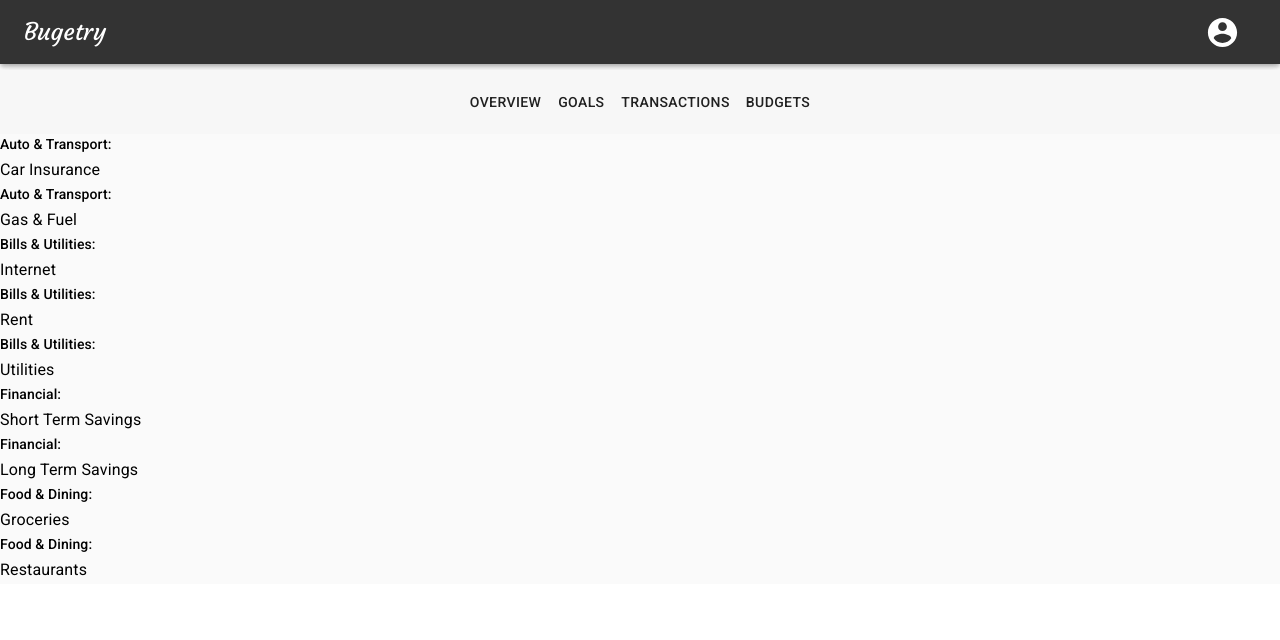
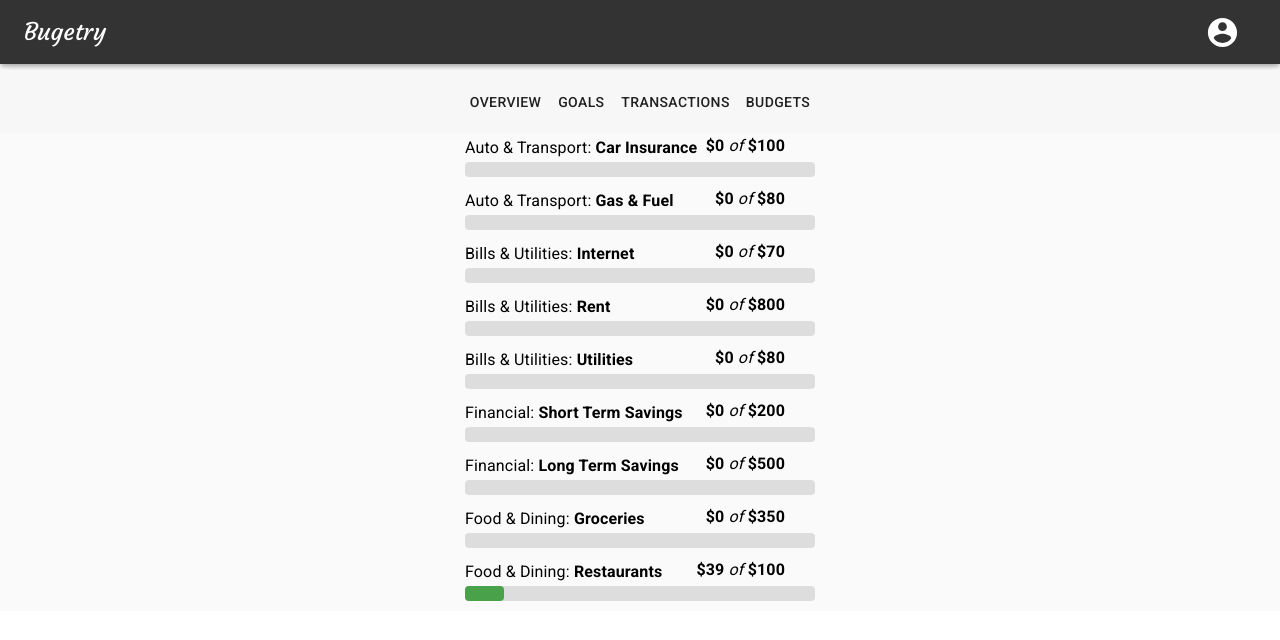
Before and after one commit to jrmeyers92/react-budget, a React (Create React App) app: page /budget in a window 1280 px wide. Shown: the top 640 px of the page. Built offline with nearby package versions, Linux system fonts and the light colour scheme.

Commit message:
got basic green progress bar working

```diff
--- a/src/State/ExpenseContext.js
+++ b/src/State/ExpenseContext.js
@@ -8,46 +8,55 @@ export const ExpenseProvider = ({ children }) => {
 			name: "Car Insurance",
 			Catagory: "Auto & Transport",
 			dollars: 100,
+			spent: 0,
 		},
 		{
 			name: "Gas & Fuel",
 			Catagory: "Auto & Transport",
 			dollars: 80,
+			spent: 0,
 		},
 		{
 			name: "Internet",
 			Catagory: "Bills & Utilities",
 			dollars: 70,
+			spent: 0,
 		},
 		{
 			name: "Rent",
 			Catagory: "Bills & Utilities",
 			dollars: 800,
+			spent: 0,
 		},
 		{
 			name: "Utilities",
 			Catagory: "Bills & Utilities",
 			dollars: 80,
+			spent: 0,
 		},
 		{
 			name: "Short Term Savings",
 			Catagory: "Financial",
 			dollars: 200,
+			spent: 0,
 		},
 		{
 			name: "Long Term Savings",
 			Catagory: "Financial",
 			dollars: 500,
+			spent: 0,
 		},
 		{
 			name: "Groceries",
 			Catagory: "Food & Dining",
 			dollars: 350,
+			spent: 0,
 		},
 		{
 			name: "Restaurants",
 			Catagory: "Food & Dining",
 			dollars: 100,
+			spent: 39,
 		},
 	]);
 	return (
--- a/src/pages/Budget/Budget.js
+++ b/src/pages/Budget/Budget.js
@@ -1,18 +1,32 @@
-import { Typography } from "@material-ui/core";
+import { Typography, Grid } from "@material-ui/core";
 import React, { useContext } from "react";
 import { ExpenseContext } from "../../State/ExpenseContext";
 import { makeStyles } from "@material-ui/core/styles";
+import ProgressBar from "./Components/ProgressBar";
 
-const useStyles = makeStyles((theme) => ({
-	App: {
-		expense: {
-			display: "flex",
-			flexDirection: "row",
-			marginLeft: 100,
-		},
-		name: {
-			display: "inline-block",
-		},
+const useStyles = makeStyles(() => ({
+	budgetDiv: {
+		height: "100%",
+		width: "100vw",
+		display: "flex",
+		justifyContent: "center",
+		alignItems: "center",
+		flexDirection: "column",
+	},
+	expense: {
+		display: "flex",
+		flexDirection: "column",
+		marginBottom: 10,
+	},
+	expenseText: {
+		width: "25vw",
+		display: "flex",
+		flexDirection: "row",
+		justifyContent: "space-between",
+	},
+	catagory: {
+		color: "#444",
+		marginRight: 20,
 	},
 }));
 
@@ -20,17 +34,30 @@ const Budget = () => {
 	const classes = useStyles();
 	const expenses = useContext(ExpenseContext);
 	const expense = expenses.map((expense) => {
+		const percent = (expense.spent / expense.dollars) * 100;
 		return (
-			<div className={classes.expense}>
-				<Typography variant='subtitle2' className={classes.name}>
-					{expense.Catagory}:
-				</Typography>
-				<Typography variant='subtitle1'>{expense.name}</Typography>
+			<div className={classes.expense} key={expense.name}>
+				<div className={classes.expenseText}>
+					<Typography variant='subtitle1'>
+						{expense.Catagory}: <strong>{expense.name}</strong>
+					</Typography>
+					<Typography>
+						<strong>${expense.spent}</strong> <em>of</em>{" "}
+						<strong>${expense.dollars}</strong>
+					</Typography>
+				</div>
+				<ProgressBar percent={percent} />
 			</div>
 		);
 	});
 
-	return <div>{expense}</div>;
+	return (
+		<div className={classes.budgetDiv}>
+			<Grid xs={10} md={8}>
+				{expense}
+			</Grid>
+		</div>
+	);
 };
 
 export default Budget;
--- a/src/pages/Budget/Components/ProgressBar.css
+++ b/src/pages/Budget/Components/ProgressBar.css
@@ -10,7 +10,6 @@
 	position: relative;
 	z-index: 3;
 	height: 15px;
-	width: 90px;
 	margin-top: -15px;
 	border-radius: 4px;
 }
--- a/src/pages/Budget/Components/ProgressBar.js
+++ b/src/pages/Budget/Components/ProgressBar.js
@@ -1,11 +1,11 @@
 import React from "react";
 import "./ProgressBar.css";
 
-const ProgressBar = () => {
+const ProgressBar = (props) => {
 	return (
 		<div>
 			<div className='grayBar'></div>
-			<div className='greenBar'></div>
+			<div className='greenBar' style={{ width: props.percent }}></div>
 		</div>
 	);
 };
```
Also changed, not shown: 1 other file (tests, documents, lock files or other folders).
